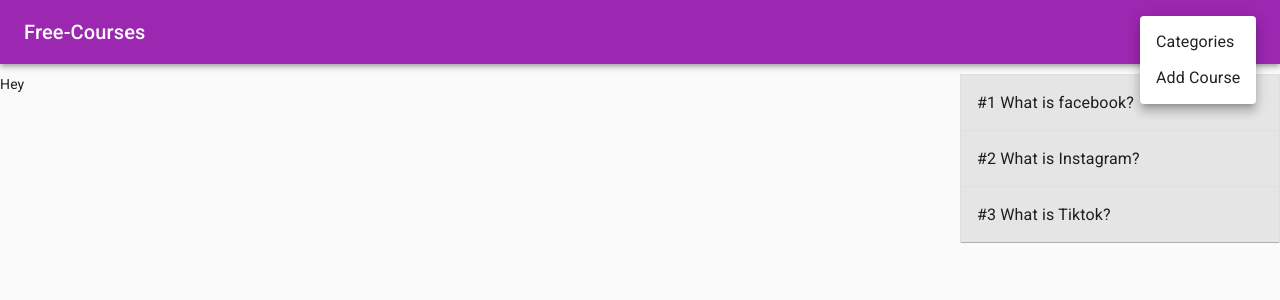
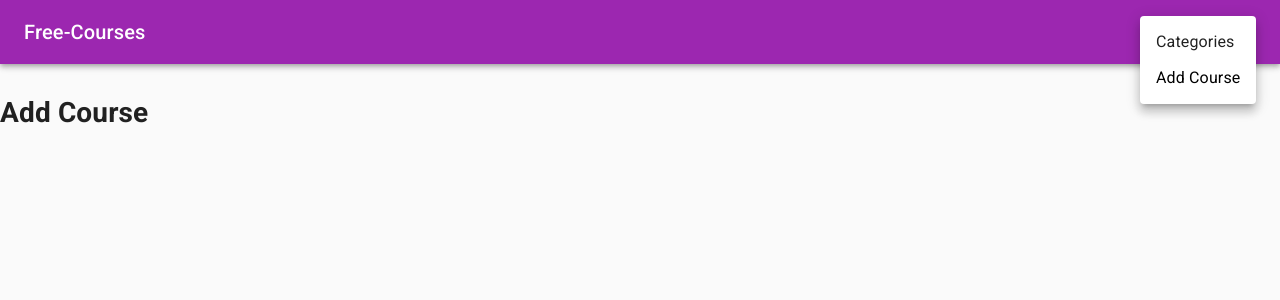
Before and after one commit to eliyaoo32/courses-manager-client, a React (Create React App) app: page /course/add in a window 1280 px wide. Both pictures are taken after a click on the button 1232 px from the left and 32 px from the top of the page. Shown: the top 300 px of the page. Built offline with nearby package versions, Linux system fonts and the light colour scheme.

Commit message:
Add course page

```diff
--- /dev/null
+++ b/src/containers/AddCourse/index.tsx
@@ -0,0 +1,11 @@
+import React from 'react';
+
+function AddCourse() {
+    return (
+        <div>
+            <h1>Add Course</h1>
+        </div>
+    );
+}
+
+export default AddCourse;
--- a/src/containers/App/index.tsx
+++ b/src/containers/App/index.tsx
@@ -4,6 +4,7 @@ import { Switch, Route } from 'react-router-dom';
 import Navbar from '../Navbar';
 import CoursesCatalog from '../CoursesCatalog';
 import CoursePage from '../CoursePage';
+import AddCourse from '../AddCourse';
 
 function App() {
     return (
@@ -14,6 +15,9 @@ function App() {
                 <Switch>
                     <Route exact path="/">
                         <CoursesCatalog />
+                    </Route>
+                    <Route exact path="/course/add">
+                        <AddCourse />
                     </Route>
                     <Route path="/course/:course_id">
                         <CoursePage />
--- a/src/containers/Navbar/index.tsx
+++ b/src/containers/Navbar/index.tsx
@@ -30,7 +30,9 @@ function Navbar() {
                     transformOrigin={{vertical:'top',horizontal:'right'}}
                 >
                     <MenuItem>Categories</MenuItem>
-                    <MenuItem>Add Course</MenuItem>
+                    <MenuItem onClick={handleClose}>
+                        <Link to='/course/add' className={classes.menuItemLink}>Add Course</Link>
+                    </MenuItem>
                 </Menu>
             </Toolbar>
         </AppBar>
--- a/src/containers/Navbar/styles.tsx
+++ b/src/containers/Navbar/styles.tsx
@@ -7,5 +7,9 @@ export default makeStyles({
     headerTitleText: {
         color:'white',
         textDecoration:'none'
+    },
+    menuItemLink: {
+        color: 'black',
+        textDecoration: 'none'
     }
 });
```
